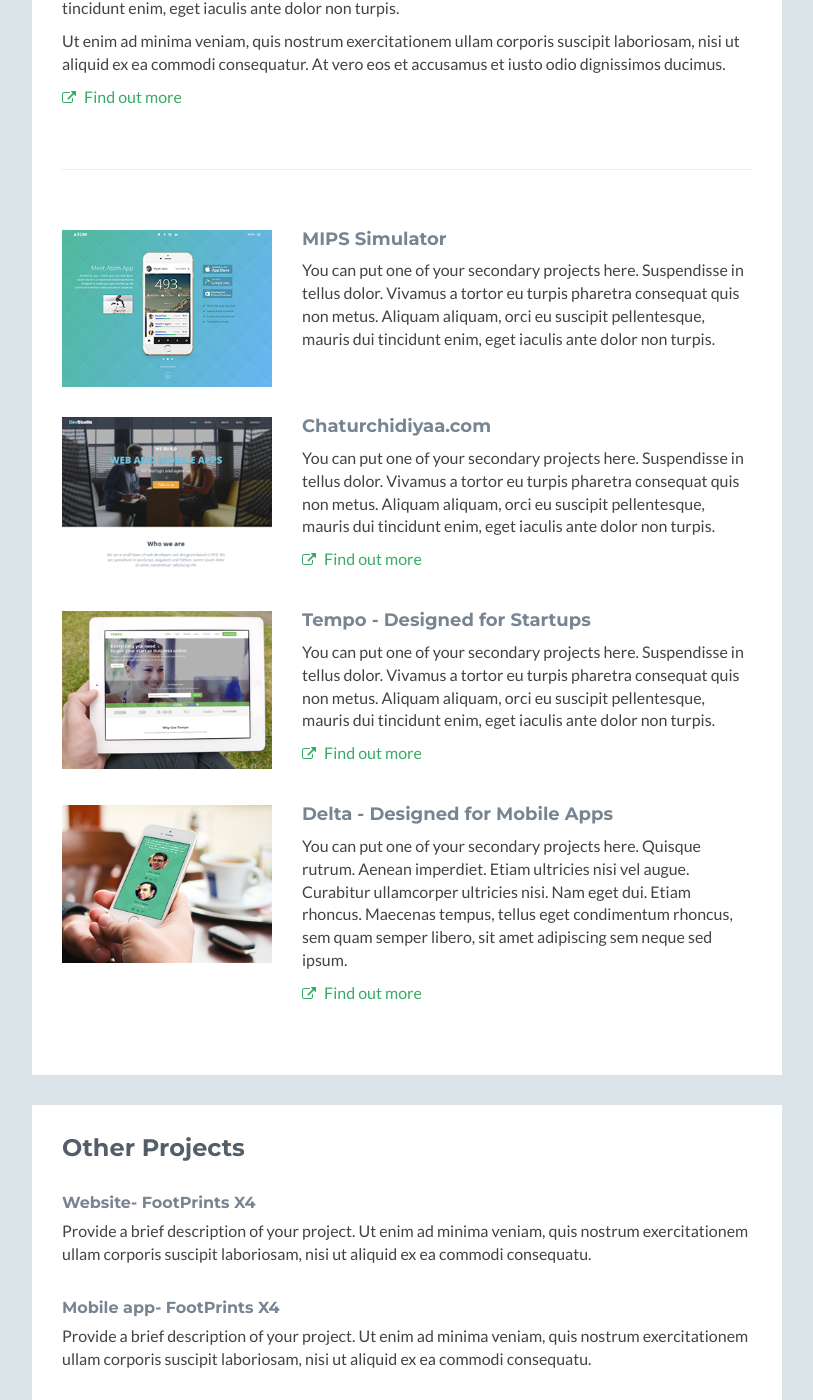
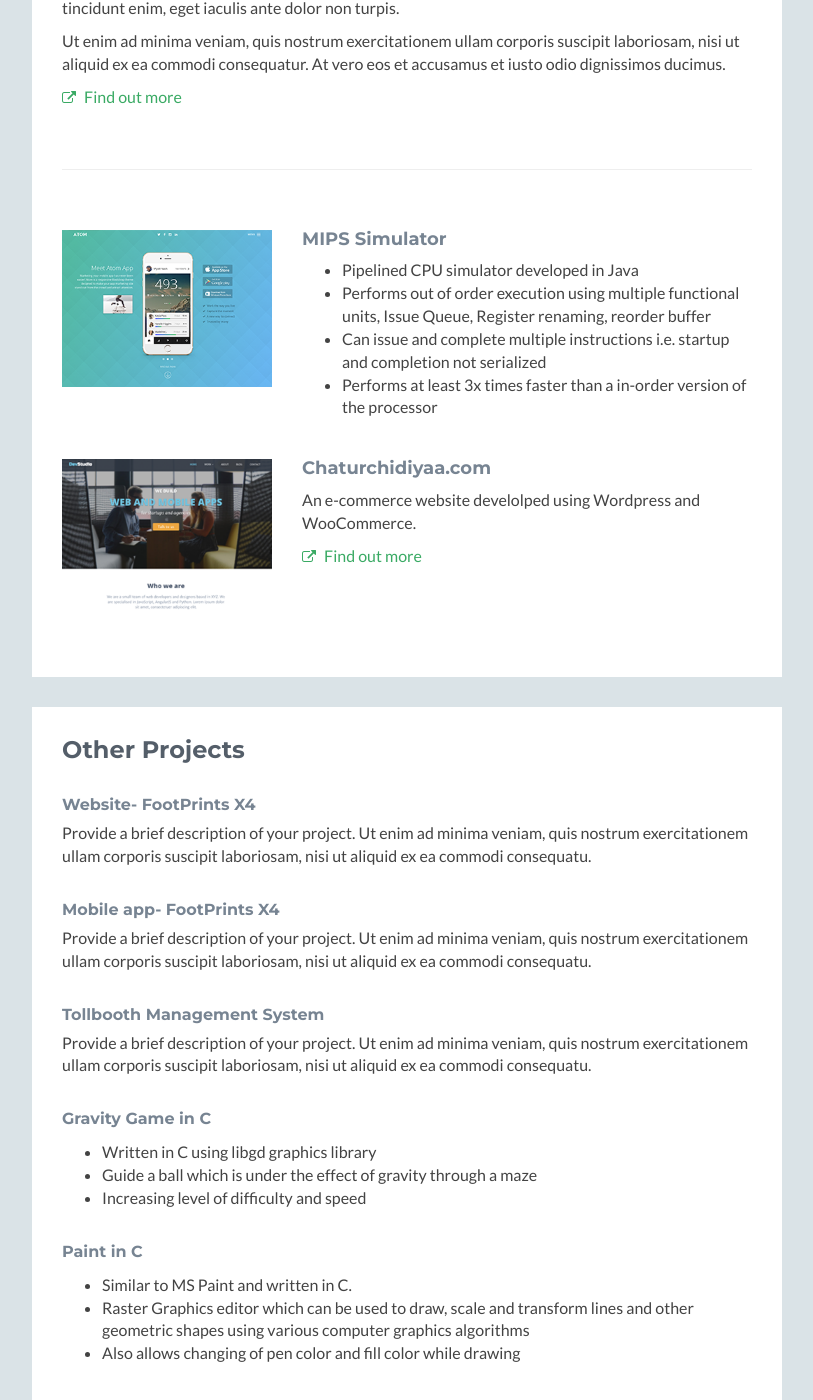
Before and after one commit to hbagdi/web, a Jekyll site: the page index.html, which Jekyll copies as it is, in a window 1280 px wide and 1400 px high, scrolled down 2139 px. Shown: the whole window, without its empty margins (38-851 px from the left). Built offline with Jekyll 4.4.1, drawn with Linux system fonts in a browser that asks for light colours; some of the changed text lies outside the part shown.

Commit message:
added project descriptions

```diff
--- a/index.html
+++ b/index.html
@@ -131,7 +131,7 @@
 
                                                                         <div class="item featured text-center">
                                                                             <h3 class="title"><a href="http://themes.3rdwavemedia.com/website-templates/responsive-bootstrap-theme-for-products-velocity/" target="_blank">Pilfer</a><span class="label label-theme">Open Source</span></h3>
-                                                                            <p class="summary">Chrome Extension -One Click Image Sync to Google Photos App</p>
+                                                                            <p class="summary">Chrome Extension -Two Click Image Sync to Google Photos App</p>
 
                                                                             <div class="featured-image">
                                                                                 <a href="http://themes.3rdwavemedia.com/website-templates/responsive-bootstrap-theme-for-products-velocity/" target="_blank">
@@ -145,7 +145,7 @@
                                                                             <div class="desc text-left">
                                                                                 <p>You can promote your main project here. Suspendisse in tellus dolor. Vivamus a tortor eu turpis pharetra consequat quis non metus. Aliquam aliquam, orci eu suscipit pellentesque, mauris dui tincidunt enim, eget iaculis ante dolor non turpis.</p>
                                                                                 <p>Ut enim ad minima veniam, quis nostrum exercitationem ullam corporis suscipit laboriosam, nisi ut aliquid ex ea commodi consequatur. At vero eos et accusamus et iusto odio dignissimos ducimus.</p>
-                                                                                <a class="more-link" href="http://themes.3rdwavemedia.com/website-templates/responsive-bootstrap-theme-web-development-agencies-devstudio/" target="_blank"><i class="fa fa-external-link"></i> Find out more</a>
+                                                                                <a class="more-link" href="http://getpilfer.com6/" target="_blank"><i class="fa fa-external-link"></i> Find out more</a>
                                                                             </div><!--//desc-->
 
                                                                         </div><!--//item-->
@@ -156,7 +156,14 @@
                                                                             </div>
                                                                             <div class="desc col-md-8 col-sm-8 col-xs-12">
                                                                                 <h3 class="title">MIPS Simulator</h3>
-                                                                                <p>You can put one of your secondary projects here. Suspendisse in tellus dolor. Vivamus a tortor eu turpis pharetra consequat quis non metus. Aliquam aliquam, orci eu suscipit pellentesque, mauris dui tincidunt enim, eget iaculis ante dolor non turpis.</p>
+                                                                                <p>
+                                                                                    <ul>
+                                                                                        <li>Pipelined CPU simulator developed in Java
+                                                                                            <li>Performs out of order execution using multiple functional units, Issue Queue, Register renaming, reorder buffer
+                                                                                                <li>Can issue and complete multiple instructions i.e. startup and completion not serialized
+                                                                                                    <li>Performs at least 3x times faster than a in-order version of the processor
+                                                                                                    </ul>
+                                                                                                </p>
 
                                                                                             </div><!--//desc-->
                                                                                         </div><!--//item-->
@@ -167,32 +174,10 @@
                                                                                             </a>
                                                                                             <div class="desc col-md-8 col-sm-8 col-xs-12">
                                                                                                 <h3 class="title"><a href="http://Chaturchidiyaa.com" target="_blank">Chaturchidiyaa.com</a></h3>
-                                                                                <p>You can put one of your secondary projects here. Suspendisse in tellus dolor. Vivamus a tortor eu turpis pharetra consequat quis non metus. Aliquam aliquam, orci eu suscipit pellentesque, mauris dui tincidunt enim, eget iaculis ante dolor non turpis.</p>
+                                                                                                <p>An e-commerce website develolped using Wordpress and WooCommerce.</p>
                                                                                                 <p><a class="more-link" href="http://Chaturchidiyaa.com" target="_blank"><i class="fa fa-external-link"></i> Find out more</a></p>
                                                                                             </div><!--//desc-->
                                                                                         </div><!--//item-->
-
-                                                                        <div class="item row">
-                                                                            <a class="col-md-4 col-sm-4 col-xs-12" href="http://themes.3rdwavemedia.com/website-templates/responsive-bootstrap-theme-for-startups-tempo/" target="_blank">
-                                                                                <img class="img-responsive project-image" src="assets/images/projects/project-1.png" alt="project name" />
-                                                                            </a>
-                                                                            <div class="desc col-md-8 col-sm-8 col-xs-12">
-                                                                                <h3 class="title"><a href="http://themes.3rdwavemedia.com/website-templates/responsive-bootstrap-theme-for-startups-tempo/" target="_blank">Tempo - Designed for Startups</a></h3>
-                                                                                <p>You can put one of your secondary projects here. Suspendisse in tellus dolor. Vivamus a tortor eu turpis pharetra consequat quis non metus. Aliquam aliquam, orci eu suscipit pellentesque, mauris dui tincidunt enim, eget iaculis ante dolor non turpis.</p>
-                                                                                <p><a class="more-link" href="http://themes.3rdwavemedia.com/website-templates/responsive-bootstrap-theme-for-startups-tempo/" target="_blank"><i class="fa fa-external-link"></i> Find out more</a></p>
-                                                                            </div><!--//desc-->
-                                                                        </div><!--//item-->
-                                                                        <div class="item row">
-                                                                            <a class="col-md-4 col-sm-4 col-xs-12" href="http://themes.3rdwavemedia.com/website-templates/responsive-bootstrap-theme-for-mobile-apps-delta/" target="_blank">
-                                                                                <img class="img-responsive project-image" src="assets/images/projects/project-2.png" alt="project name" />
-                                                                            </a>
-                                                                            <div class="desc col-md-8 col-sm-8 col-xs-12">
-                                                                                <h3 class="title"><a href="http://themes.3rdwavemedia.com/website-templates/responsive-bootstrap-theme-for-mobile-apps-delta/" target="_blank">Delta - Designed for Mobile Apps</a></h3>
-                                                                                <p> You can put one of your secondary projects here. Quisque rutrum. Aenean imperdiet. Etiam ultricies nisi vel augue. Curabitur ullamcorper ultricies nisi. Nam eget dui. Etiam rhoncus. Maecenas tempus, tellus eget condimentum rhoncus, sem quam semper libero, sit amet adipiscing sem neque sed ipsum.</p>
-                                                                                <p><a class="more-link" href="http://themes.3rdwavemedia.com/website-templates/responsive-bootstrap-theme-for-mobile-apps-delta/" target="_blank"><i class="fa fa-external-link"></i> Find out more</a></p>
-                                                                            </div><!--//desc-->
-                                                                        </div><!--//item-->
-
                                                                                     </div><!--//content-->
                                                                                 </div><!--//section-inner-->
                                                                             </section><!--//section-->
@@ -217,13 +202,21 @@
 
                                                                                         </div><!--//item-->
                                                                                         <div class="item">
-                                                                            <h3 class="title"><a href="#">Gravity Game in C</a></h3>
-                                                                            <p class="summary">Provide a brief description of your project. Maecenas ornare ultricies risus, in fermentum augue consectetur in. Vestibulum vitae mauris iaculis, sollicitudin velit in, molestie nulla. </p>
+                                                                                            <h3 class="title">Gravity Game in C</h3>
+                                                                                            <p class="summary"><ul><li>Written in C using libgd graphics library
+                                                                                                <li>Guide a ball which is under the effect of gravity through a maze
+                                                                                                    <li>Increasing level of difficulty and speed</ul> </p>
 
                                                                                                     </div><!--//item-->
                                                                                                     <div class="item">
-                                                                            <h3 class="title"><a href="#">Paint in C</a></h3>
-                                                                            <p class="summary">Provide a brief description of your project. Maecenas ornare ultricies risus, in fermentum augue consectetur in. Vestibulum vitae mauris iaculis, sollicitudin velit in, molestie nulla. </p>
+                                                                                                        <h3 class="title">Paint in C</h3>
+                                                                                                        <p class="summary">
+                                                                                                            <ul>
+                                                                                                                <li>Similar to MS Paint and written in C.
+                                                                                                                    <li>Raster Graphics editor which can be used to draw, scale and transform lines and other geometric shapes using various computer graphics algorithms
+                                                                                                                        <li>Also allows changing of pen color and fill color while drawing
+                                                                                                                        </ul>
+                                                                                                                    </p>
 
                                                                                                                 </div><!--//item-->
                                                                                                             </div><!--//content-->
@@ -247,7 +240,7 @@
                                                                                                         <h2 class="heading sr-only">Basic Information</h2>
                                                                                                         <div class="content">
                                                                                                             <ul class="list-unstyled">
-                                                                        <li><i class="fa fa-map-marker"></i><span class="sr-only">Location:</span>New York,US</li>
+                                                                                                                <li><i class="fa fa-map-marker"></i><span class="sr-only">Location:</span>New York USA</li>
                                                                                                                 <li><i class="fa fa-envelope-o"></i><span class="sr-only">Email:</span><a href="mailto:hbagdi1@binghamton.edu">hbagdi1@binghamton.edu</a></li>
                                                                                                                 <li><i class="fa fa-link"></i><span class="sr-only">Website:</span><a href="http://getPilfer.com">getpilfer.com</a></li>
                                                                                                             </ul>
```
Lines whose indentation alone changed are shown as unchanged.
